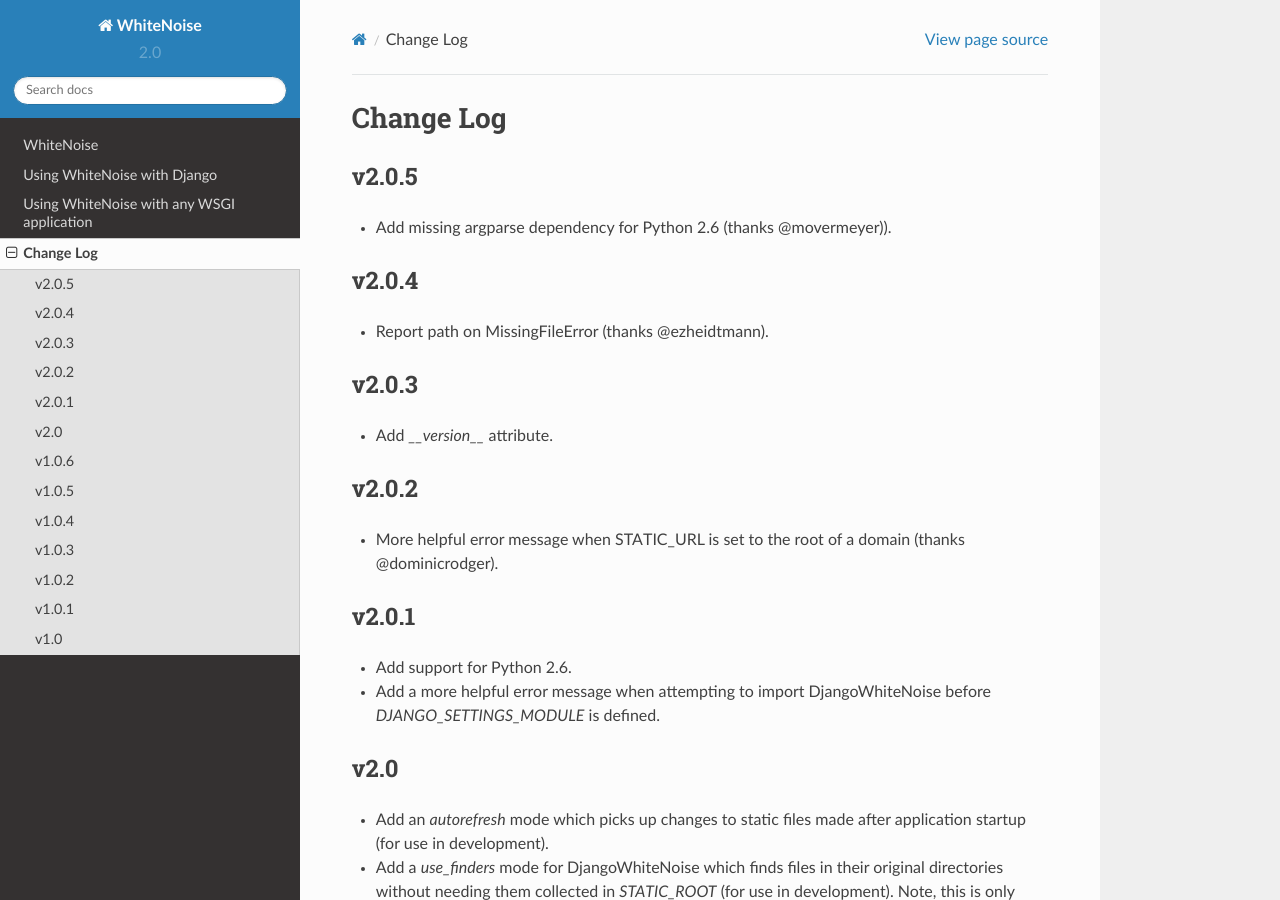
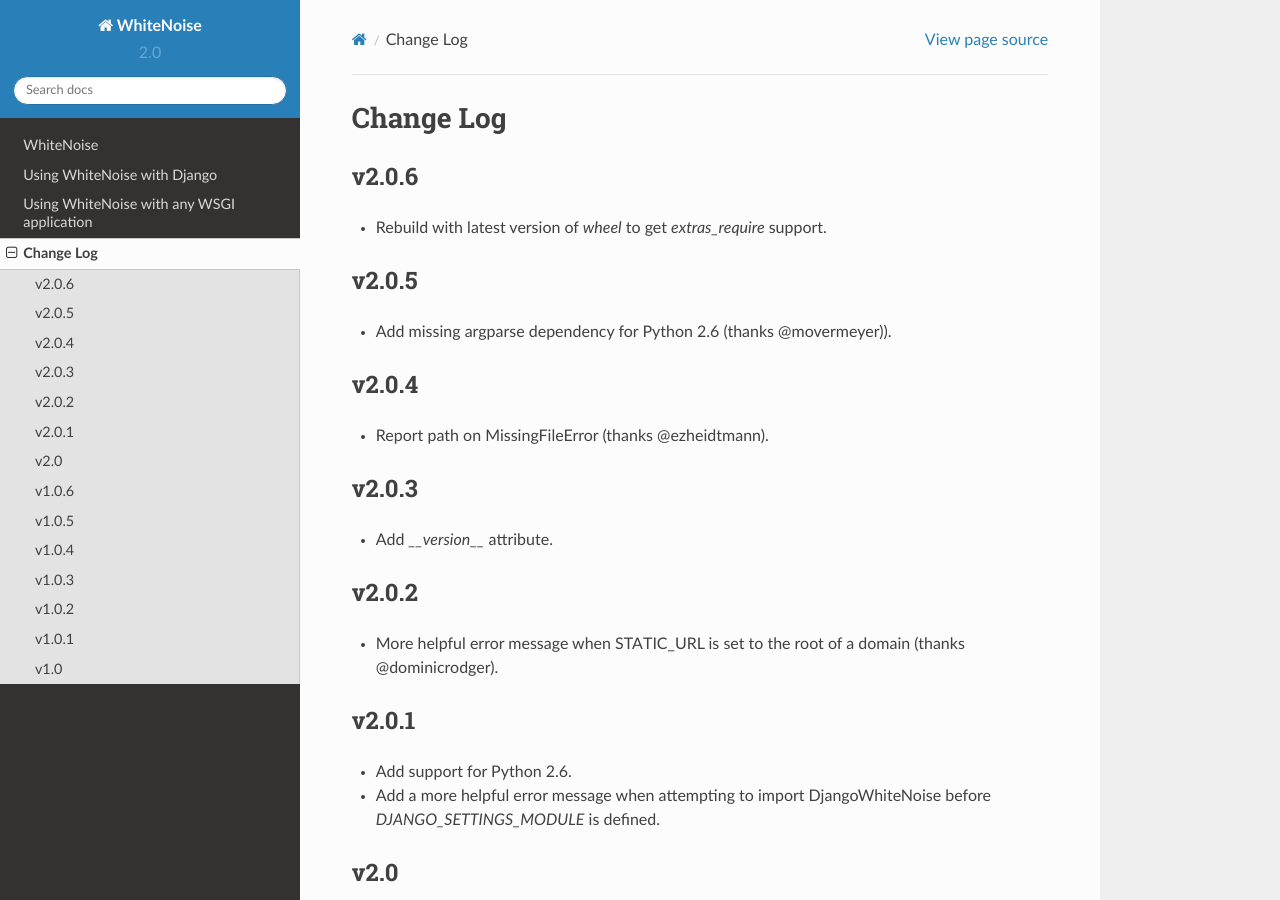
Before and after one commit to gorbunov87/white_noise, a Sphinx documentation site: the page built from docs/changelog.rst, in a window 1280 px wide and 900 px high. Built offline with Sphinx 7.4.7 and the Read the Docs theme 2.0.0, drawn with Linux system fonts in a browser that asks for light colours.

Commit message:
New release

```diff
--- a/CHANGELOG.rst
+++ b/CHANGELOG.rst
@@ -1,9 +1,15 @@
 Change Log
 ==========
+
+v2.0.6
+------
+* Rebuild with latest version of `wheel` to get `extras_require` support.
+
 
 v2.0.5
 ------
 * Add missing argparse dependency for Python 2.6 (thanks @movermeyer)).
+
 
 v2.0.4
 ------
--- a/docs/changelog.rst
+++ b/docs/changelog.rst
@@ -1,9 +1,15 @@
 Change Log
 ==========
+
+v2.0.6
+------
+* Rebuild with latest version of `wheel` to get `extras_require` support.
+
 
 v2.0.5
 ------
 * Add missing argparse dependency for Python 2.6 (thanks @movermeyer)).
+
 
 v2.0.4
 ------
--- a/docs/conf.py
+++ b/docs/conf.py
@@ -50,7 +50,7 @@
 # The short X.Y version.
 version = '2.0'
 # The full version, including alpha/beta/rc tags.
-release = '2.0.5'
+release = '2.0.6'
 
 # The language for content autogenerated by Sphinx. Refer to documentation
 # for a list of supported languages.
--- a/whitenoise/__init__.py
+++ b/whitenoise/__init__.py
@@ -2,6 +2,6 @@
 
 from .base import WhiteNoise
 
-__version__ = '2.0.5'
+__version__ = '2.0.6'
 
 __all__ = ['WhiteNoise']
```
